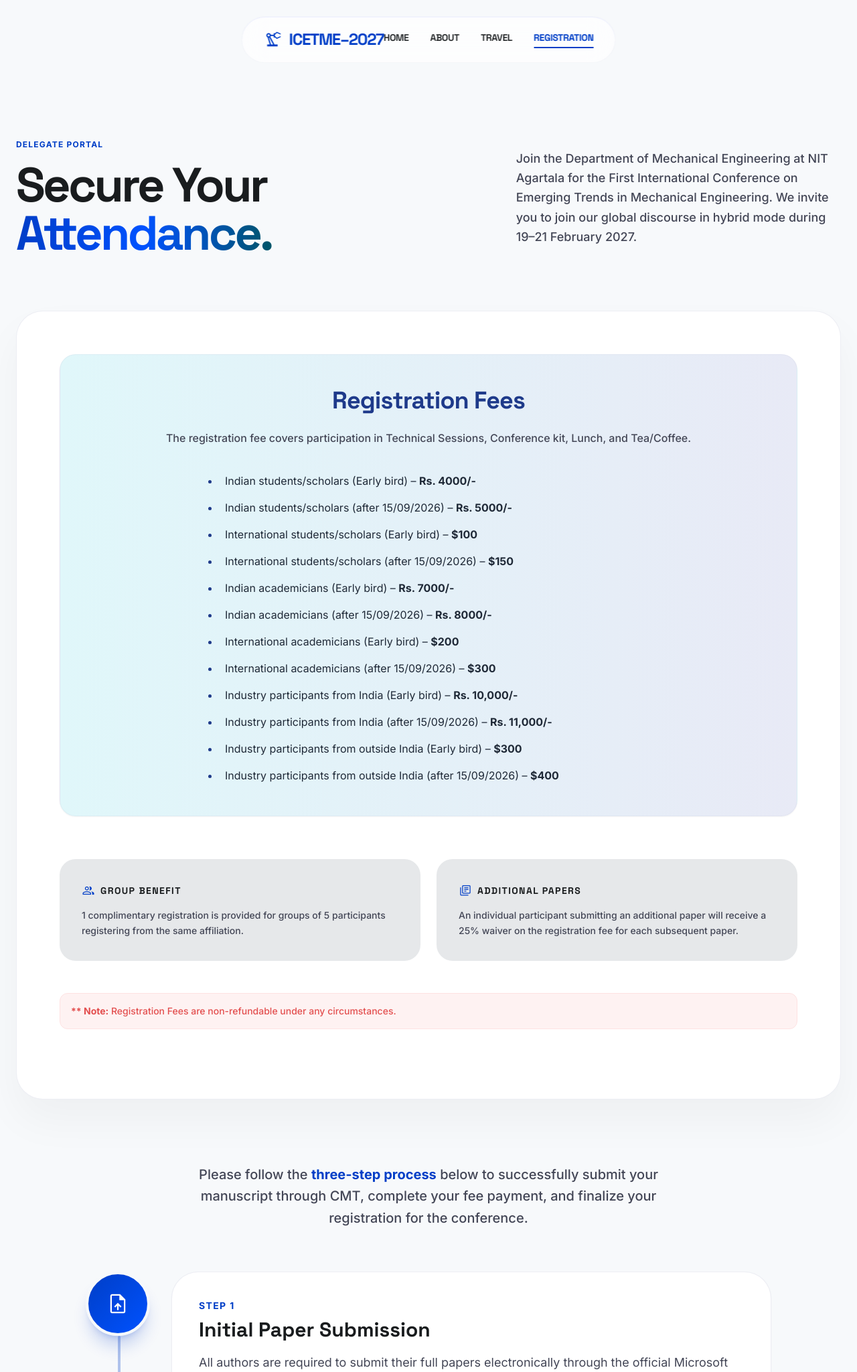
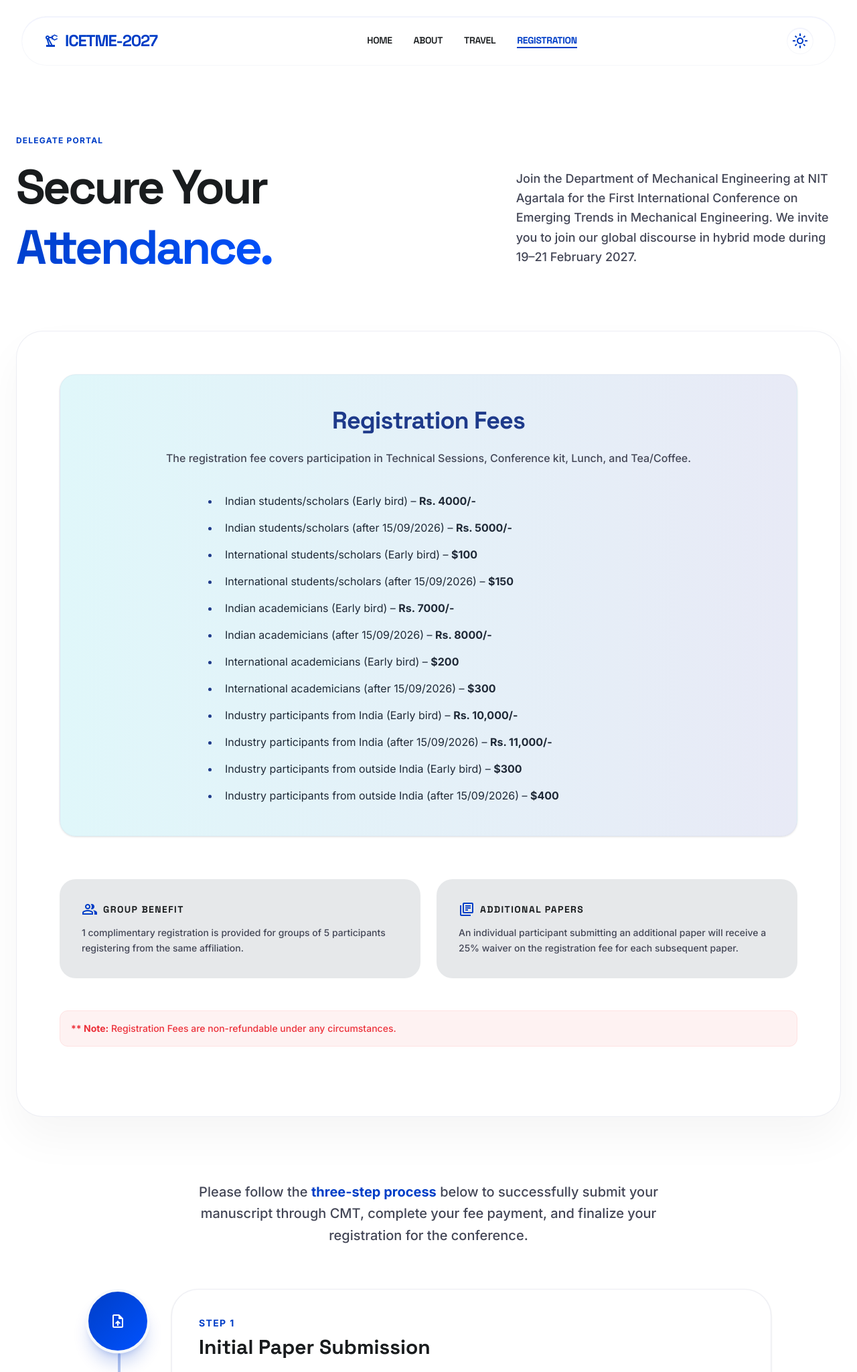
Before and after one commit to Kalyan-udd/ICETME-2027, a FastAPI app: page /registration in a window 1280 px wide. Shown: the top 2049 px of the page at 67% size. Run offline with FastAPI, Linux system fonts and the light colour scheme; some libraries are stand-ins or nearby versions.

Commit message:
Update title and enhance styles in registration page

```diff
--- a/templates/registration.html
+++ b/templates/registration.html
@@ -3,47 +3,65 @@
 <head>
     <meta charset="utf-8"/>
     <meta content="width=device-width, initial-scale=1.0" name="viewport"/>
-    <title>Registration | ICETME–2027</title>
+    <title>Registration & Submission | ICETME–2027</title>
     <link href="https://fonts.googleapis.com" rel="preconnect"/>
     <link crossorigin="" href="https://fonts.gstatic.com" rel="preconnect"/>
     <link href="https://fonts.googleapis.com/css2?family=Inter:wght@300;400;500;600;700&family=Space+Grotesk:wght@300;400;500;600;700;800&display=swap" rel="stylesheet"/>
     <link href="https://fonts.googleapis.com/css2?family=Material+Symbols+Outlined:wght,FILL@100..700,0..1&display=swap" rel="stylesheet"/>
 
-    <script src="https://cdn.tailwindcss.com?plugins=forms,container-queries"></script>
-    <script id="tailwind-config">
-        tailwind.config = {
-          darkMode: "class",
-          theme: {
-            extend: {
-              colors: {
-                  "primary": "#003ec7",
-                  "primary-container": "#0052ff",
-                  "on-primary": "#ffffff",
-                  "on-primary-container": "#dfe3ff",
-                  "primary-fixed": "#dde1ff",
-                  "on-primary-fixed": "#001452",
-                  "surface": "#f7f9fb",
-                  "on-surface": "#191c1e",
-                  "surface-variant": "#e0e3e5",
-                  "on-surface-variant": "#434656",
-                  "outline": "#737688",
-                  "outline-variant": "#c3c5d9",
-                  "surface-container-lowest": "#ffffff",
-                  "surface-container-low": "#f2f4f6",
-                  "surface-container": "#eceef0",
-                  "surface-container-high": "#e6e8ea",
-                  "background": "#f7f9fb",
-                  "on-background": "#191c1e",
-              },
-              fontFamily: {
-                  "headline": ["Space Grotesk", "sans-serif"],
-                  "body": ["Inter", "sans-serif"]
-              }
-            }
-          }
+    <script src="https://cdn.jsdelivr.net/npm/@tailwindcss/browser@4"></script>
+    <style type="text/tailwindcss">
+        @theme {
+            --color-primary: #003ec7;
+            --color-primary-container: #0052ff;
+            --color-on-primary: #ffffff;
+            --color-on-primary-container: #dfe3ff;
+            --color-primary-fixed: #dde1ff;
+            --color-on-primary-fixed: #001452;
+            --color-secondary: #515f74;
+            --color-secondary-container: #d5e3fc;
+            --color-on-secondary: #ffffff;
+            --color-on-secondary-container: #57657a;
+            --color-tertiary: #005569;
+            --color-tertiary-container: #006f89;
+            --color-on-tertiary: #ffffff;
+            --color-on-tertiary-container: #bcecff;
+            --color-background: #f7f9fb;
+            --color-on-background: #191c1e;
+            --color-surface: #f7f9fb;
+            --color-on-surface: #191c1e;
+            --color-surface-variant: #e0e3e5;
+            --color-on-surface-variant: #434656;
+            --color-outline: #737688;
+            --color-outline-variant: #c3c5d9;
+            --color-surface-container-lowest: #ffffff;
+            --color-surface-container-low: #f2f4f6;
+            --color-surface-container: #eceef0;
+            --color-surface-container-high: #e6e8ea;
+            --font-headline: "Space Grotesk", sans-serif;
+            --font-body: "Inter", sans-serif;
+            --animate-blob: blob 7s infinite;
+            --animate-float: float 6s ease-in-out infinite;
+            --animate-fade-in-up: fadeInUp 1s ease-out forwards;
+            --animate-bounce-slow: bounce 3s infinite;
         }
-    </script>
-    <link rel="stylesheet" href="/static/css/home.css">
+        @keyframes blob {
+            0% { transform: translate(0px, 0px) scale(1); }
+            33% { transform: translate(30px, -50px) scale(1.1); }
+            66% { transform: translate(-20px, 20px) scale(0.9); }
+            100% { transform: translate(0px, 0px) scale(1); }
+        }
+        @keyframes float {
+            0%, 100% { transform: translateY(0); }
+            50% { transform: translateY(-15px); }
+        }
+        @keyframes fadeInUp {
+            0% { opacity: 0; transform: translateY(20px); }
+            100% { opacity: 1; transform: translateY(0); }
+        }
+    </style>
+    <link rel="stylesheet" href="/static/css/theme.css">
+    <link rel="stylesheet" href="/static/css/about.css">
 
     <style>
         #nav-wrapper { position: relative; }
@@ -84,18 +102,27 @@
             class="glass-card rounded-full flex justify-between items-center px-6 sm:px-8 py-4 transition-all duration-300">
 
             <a href="{{url_for('home')}}">
-                <div class="text-2xl font-extrabold tracking-tighter text-primary font-headline flex items-center gap-2">
+                <div
+                    class="text-2xl font-extrabold tracking-tighter text-primary font-headline flex items-center gap-2">
                     <span class="material-symbols-outlined text-3xl">precision_manufacturing</span>
-                    ICETME–2027
+                    ICETME-2027
                 </div>
             </a>
 
             <div class="hidden lg:flex gap-8">
-                <a class="nav-link font-headline tracking-tight text-sm font-semibold uppercase text-on-background hover:text-primary transition-colors" href="{{url_for('home')}}">Home</a>
-                <a class="nav-link font-headline tracking-tight text-sm font-semibold uppercase text-on-background hover:text-primary transition-colors" href="{{url_for('about')}}">About</a>
-                <a class="nav-link font-headline tracking-tight text-sm font-semibold uppercase text-on-background hover:text-primary transition-colors" href="{{url_for('travel')}}">Travel</a>
-                <a class="nav-link font-headline tracking-tight text-sm font-bold uppercase text-primary border-b-2 border-primary" href="{{url_for('register')}}">Registration</a>
+                <a class="nav-link font-headline tracking-tight text-sm font-semibold uppercase text-on-background hover:text-primary transition-colors"
+                    href="{{url_for('home')}}">Home</a>
+                <a class="nav-link font-headline tracking-tight text-sm font-semibold uppercase text-on-background hover:text-primary transition-colors"
+                    href="{{url_for('about')}}">About</a>
+                <a class="nav-link font-headline tracking-tight text-sm font-semibold uppercase text-on-background hover:text-primary transition-colors"
+                    href="{{url_for('travel')}}">Travel</a>
+                <a class="nav-link font-headline tracking-tight text-sm font-bold uppercase text-primary border-b-2 border-primary"
+                    href="{{url_for('register')}}">Registration</a>
             </div>
+
+            <button id="dark-mode-toggle" class="hidden lg:flex items-center justify-center w-10 h-10 rounded-full glass-card border border-outline-variant/20 text-primary hover:text-primary transition-all duration-300 focus:outline-none group" aria-label="Toggle dark mode">
+                <span id="dark-mode-icon" class="material-symbols-outlined text-xl transition-transform duration-300 group-hover:rotate-15">light_mode</span>
+            </button>
 
             <button id="hamburger-btn"
                 class="lg:hidden flex items-center justify-center w-10 h-10 rounded-full text-primary hover:bg-primary/10 transition-colors focus:outline-none"
@@ -106,10 +133,14 @@
 
         <div id="mobile-menu" class="lg:hidden" role="navigation" aria-label="Mobile navigation">
             <div class="flex flex-col gap-1 px-5 py-4">
-                <a class="nav-link font-headline tracking-tight text-sm font-semibold uppercase text-on-background hover:text-primary transition-colors py-3 px-3 rounded-xl hover:bg-primary/5" href="{{url_for('home')}}">Home</a>
-                <a class="nav-link font-headline tracking-tight text-sm font-semibold uppercase text-on-background hover:text-primary transition-colors py-3 px-3 rounded-xl hover:bg-primary/5" href="{{url_for('about')}}">About</a>
-                <a class="nav-link font-headline tracking-tight text-sm font-semibold uppercase text-on-background hover:text-primary transition-colors py-3 px-3 rounded-xl hover:bg-primary/5" href="{{url_for('travel')}}">Travel</a>
-                <a class="nav-link font-headline tracking-tight text-sm font-bold uppercase text-primary py-3 px-3 rounded-xl bg-primary/5" href="{{url_for('register')}}">Registration</a>
+                <a class="nav-link font-headline tracking-tight text-sm font-semibold uppercase text-on-background hover:text-primary transition-colors py-3 px-3 rounded-xl hover:bg-primary/5"
+                    href="{{url_for('home')}}">Home</a>
+                <a class="nav-link font-headline tracking-tight text-sm font-semibold uppercase text-on-background hover:text-primary transition-colors py-3 px-3 rounded-xl hover:bg-primary/5"
+                    href="{{url_for('about')}}">About</a>
+                <a class="nav-link font-headline tracking-tight text-sm font-semibold uppercase text-on-background hover:text-primary transition-colors py-3 px-3 rounded-xl hover:bg-primary/5"
+                    href="{{url_for('travel')}}">Travel</a>
+                <a class="nav-link font-headline tracking-tight text-sm font-bold uppercase text-primary py-3 px-3 rounded-xl bg-primary/5"
+                    href="{{url_for('register')}}">Registration</a>
             </div>
         </div>
 
```
